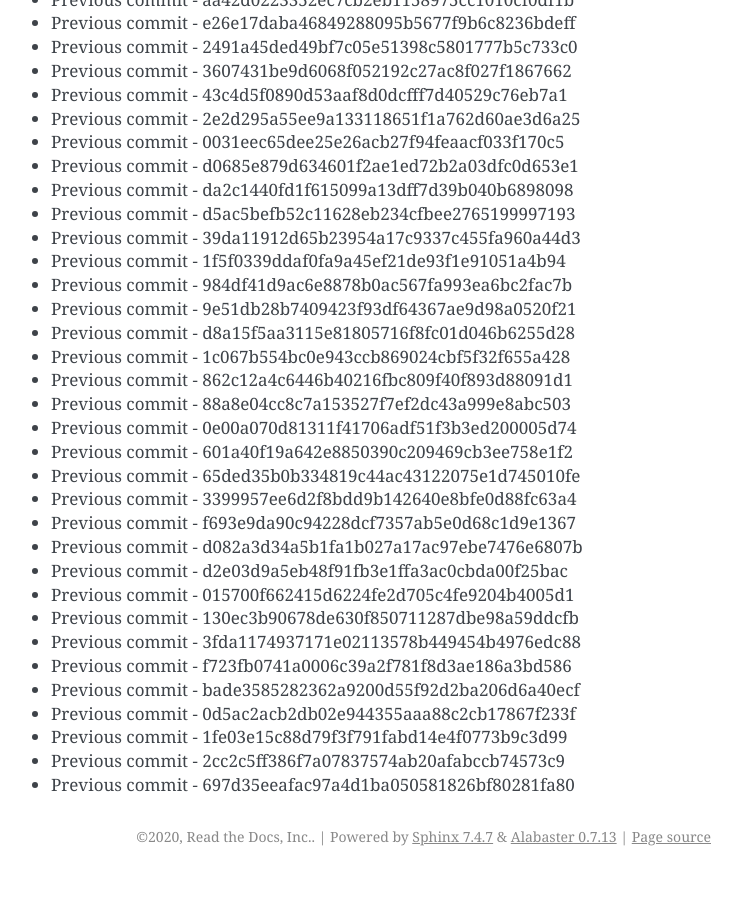
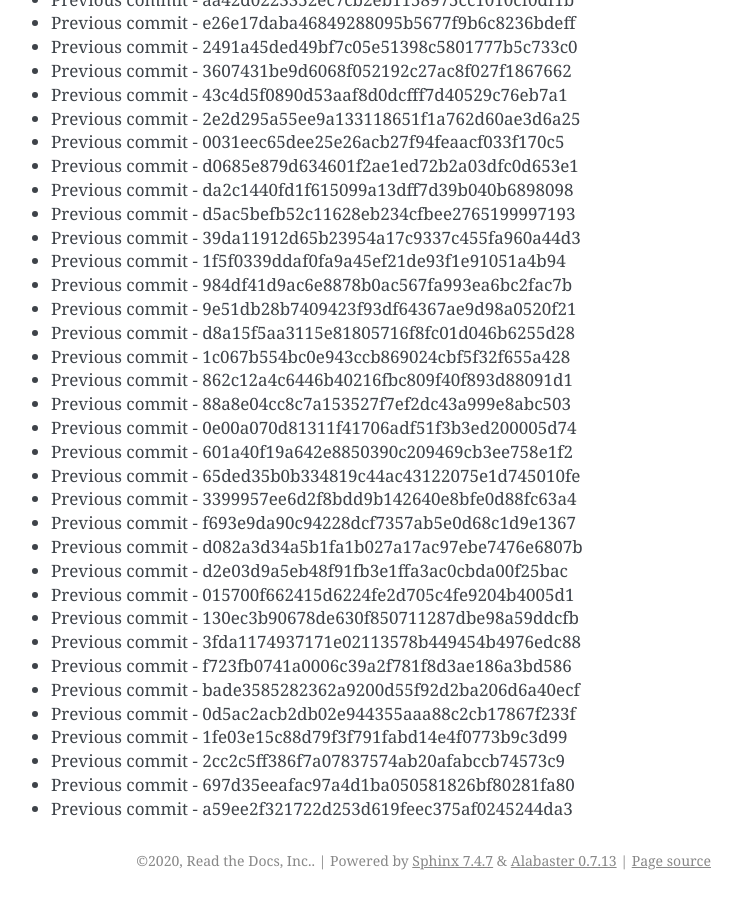
Before and after one commit to readthedocs/rtd-git-stresstest, a Sphinx documentation site: the page built from docs/updates.rst, in a window 1280 px wide and 900 px high, scrolled down 37541 px. Shown: the whole window, without its empty margins (399-1141 px from the left). Built offline with Sphinx 7.4.7, drawn with Linux system fonts in a browser that asks for light colours; before the commit the page ends 38417 px from its top, so only the background shows below that.

Commit message:
Generating commit from previous: a59ee2f321722d253d619feec375af0245244da3

```diff
--- a/docs/updates.rst
+++ b/docs/updates.rst
@@ -1609,3 +1609,4 @@ It can be tested for any performance characteristics.
 * Previous commit - 1fe03e15c88d79f3f791fabd14e4f0773b9c3d99
 * Previous commit - 2cc2c5ff386f7a07837574ab20afabccb74573c9
 * Previous commit - 697d35eeafac97a4d1ba050581826bf80281fa80
+* Previous commit - a59ee2f321722d253d619feec375af0245244da3
```
